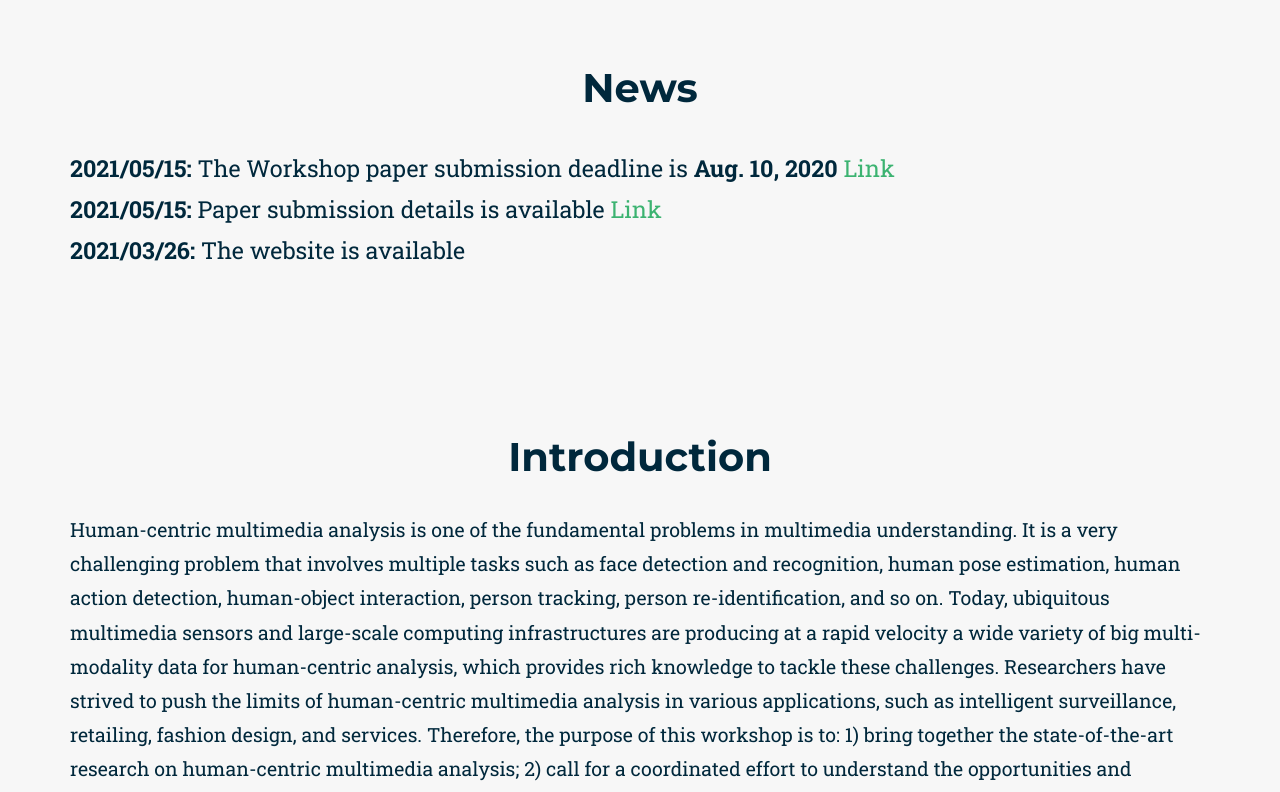
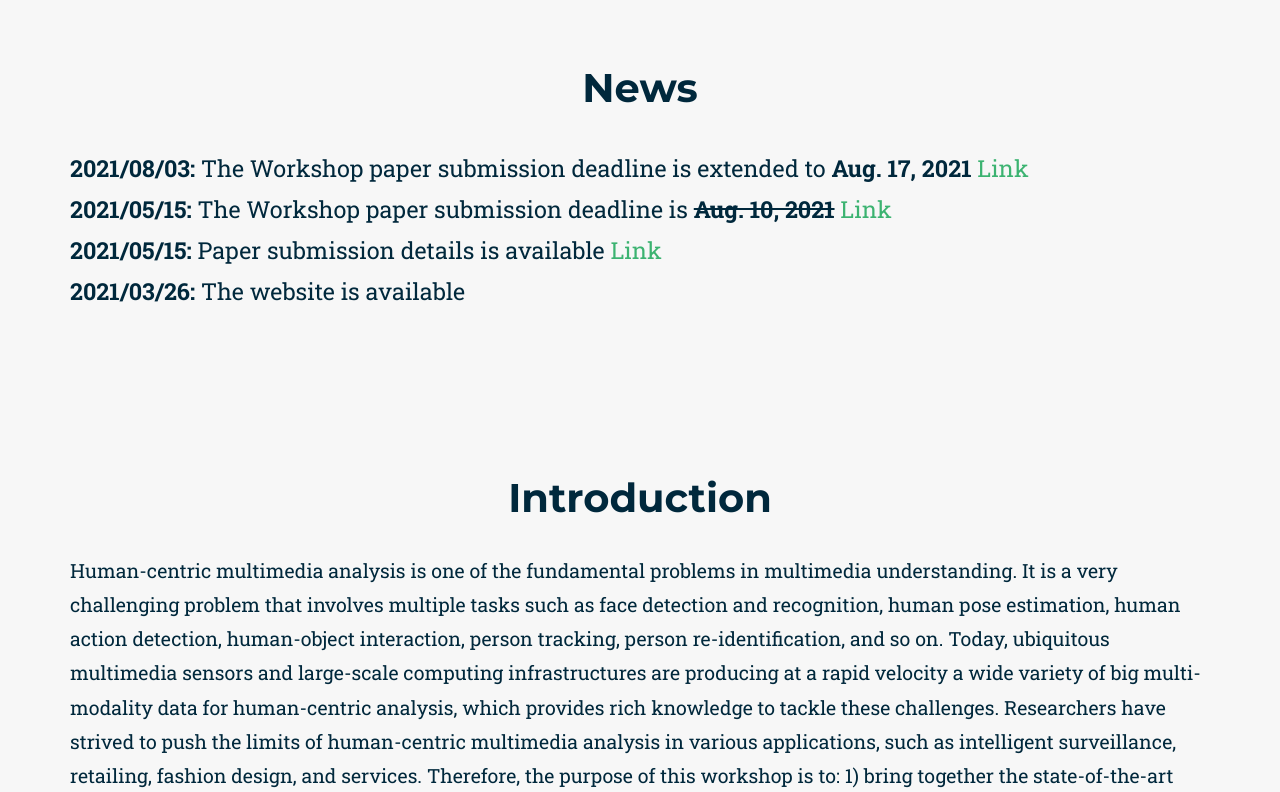
Before and after one commit to MCFR-MM22/MCFR-MM22.github.io, a Jekyll site: the page built from index.html, in a window 1280 px wide and 900 px high, scrolled down 796 px, cut to the strip 108-900 px from the top of the window. Built offline with Jekyll 4.4.1, drawn with Linux system fonts in a browser that asks for light colours; some web fonts are replaced.

Commit message:
Update news.html
update submission due to Aug 17

```diff
--- a/_includes/2021_data/news.html
+++ b/_includes/2021_data/news.html
@@ -12,7 +12,8 @@
 <!--                     <strong>2020/10/21:</strong>  The slides of the keynote-talk are uploaded, please check on this page: <a href="/speakers_info">Link</a></br>
                     <strong>2020/09/10:</strong>  We invited Dr. Dima Damen, Prof. Cees Snoek, and Dr. Ziwei Liu as Keynote Speaker. <a href="/speakers_info">Link</a></br>
                     <strong>2020/09/10:</strong>  Accepted paper list is published in <a href="/publications">Link</a></br> -->
-                    <strong>2021/05/15:</strong>  The Workshop paper submission deadline is <strong>Aug. 10, 2020</strong> <a href="/call">Link</a></br>
+                    <strong>2021/08/03:</strong>  The Workshop paper submission deadline is extended to <strong>Aug. 17, 2021</strong> <a href="/call">Link</a></br>
+                    <strong>2021/05/15:</strong>  The Workshop paper submission deadline is <span style="text-decoration:line-through;"><strong>Aug. 10, 2021</span></strong> <a href="/call">Link</a></br>
                     <strong>2021/05/15:</strong>  Paper submission details is available <a href="/submission">Link</a></br>
                     <strong>2021/03/26:</strong>  The website is available</br>
                 </p>
```
